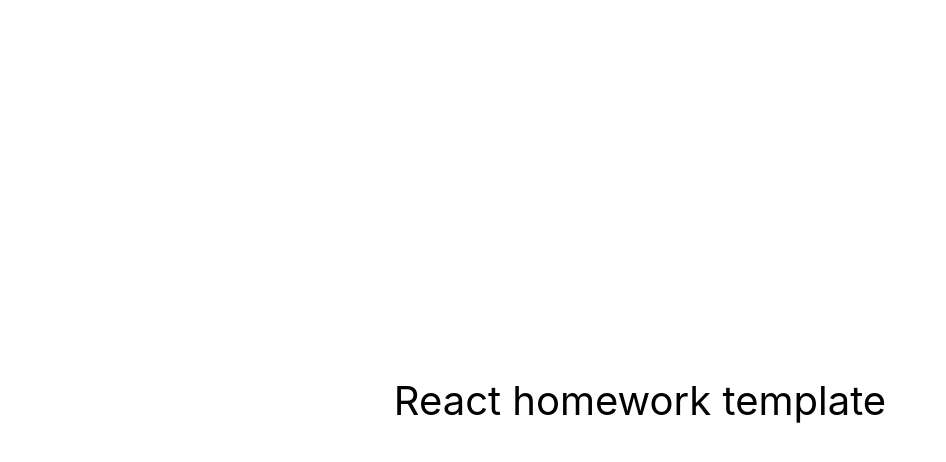
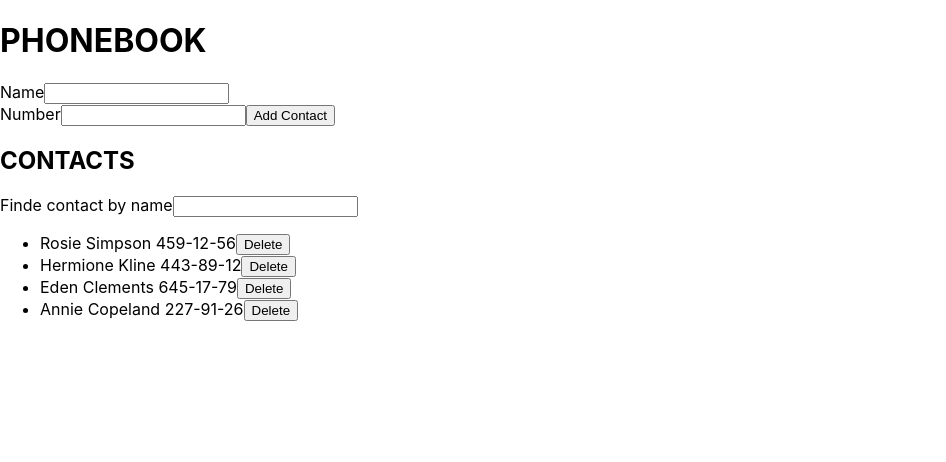
Before and after one commit to Lawyer0901/react-phonebook-hw2, a React (Create React App) app: page / in a window 1280 px wide. Shown: the top 462 px of the page, without its empty margins (0-946 px from the left). Built offline with nearby package versions, Linux system fonts and the light colour scheme.

Commit message:
problem name number

```diff
--- a/src/components/App.jsx
+++ b/src/components/App.jsx
@@ -1,16 +1,79 @@
-export const App = () => {
-  return (
-    <div
-      style={{
-        height: '100vh',
-        display: 'flex',
-        justifyContent: 'center',
-        alignItems: 'center',
-        fontSize: 40,
-        color: '#010101'
-      }}
-    >
-      React homework template
-    </div>
-  );
-};
+import { Component } from 'react';
+
+class App extends Component {
+  state = {
+    contacts: [
+      { id: 'id-1', name: 'Rosie Simpson', number: '459-12-56' },
+      { id: 'id-2', name: 'Hermione Kline', number: '443-89-12' },
+      { id: 'id-3', name: 'Eden Clements', number: '645-17-79' },
+      { id: 'id-4', name: 'Annie Copeland', number: '227-91-26' },
+    ],
+    filter: '',
+    name: '',
+    number: '',
+  };
+
+  handleChange(e) {
+    const { name, value } = e.target;
+    console.log(name);
+    console.log(value);
+    // this.setState({ [name]: value });
+  }
+
+  render() {
+    return (
+      <>
+        <h1>PHONEBOOK</h1>
+
+        <form>
+          <label>
+            Name
+            <input
+              type="text"
+              value={this.state.name}
+              name="name"
+              pattern="^[a-zA-Zа-яА-Я]+(([' -][a-zA-Zа-яА-Я ])?[a-zA-Zа-яА-Я]*)*$"
+              title="Name may contain only letters, apostrophe, dash and spaces. For example Adrian, Jacob Mercer, Charles de Batz de Castelmore d'Artagnan"
+              required
+              onChange={this.handleChange}
+            />
+          </label>
+          <br />
+          <label>
+            Number
+            <input
+              type="tel"
+              value={this.state.number}
+              name="number"
+              pattern="\+?\d{1,4}?[-.\s]?\(?\d{1,3}?\)?[-.\s]?\d{1,4}[-.\s]?\d{1,4}[-.\s]?\d{1,9}"
+              title="Phone number must be digits and can contain spaces, dashes, parentheses and can start with +"
+              required
+              onChange={this.handleChange}
+            />
+          </label>
+          <button type="button">Add Contact</button>
+        </form>
+
+        <h2>CONTACTS</h2>
+        <form>
+          <label>
+            Finde contact by name
+            <input name={this.state.filter} type="text" />
+          </label>
+        </form>
+        <ul>
+          {this.state.contacts.map(contact => {
+            return (
+              <li key={contact.id}>
+                <span>{contact.name}</span> <span>{contact.number}</span>
+                <button>Delete</button>
+              </li>
+            );
+          })}
+        </ul>
+      </>
+    );
+  }
+}
+
+export default App;
--- a/src/index.js
+++ b/src/index.js
@@ -1,6 +1,6 @@
 import React from 'react';
 import ReactDOM from 'react-dom/client';
-import { App } from 'components/App';
+import App from 'components/App';
 import './index.css';
 
 ReactDOM.createRoot(document.getElementById('root')).render(
```
